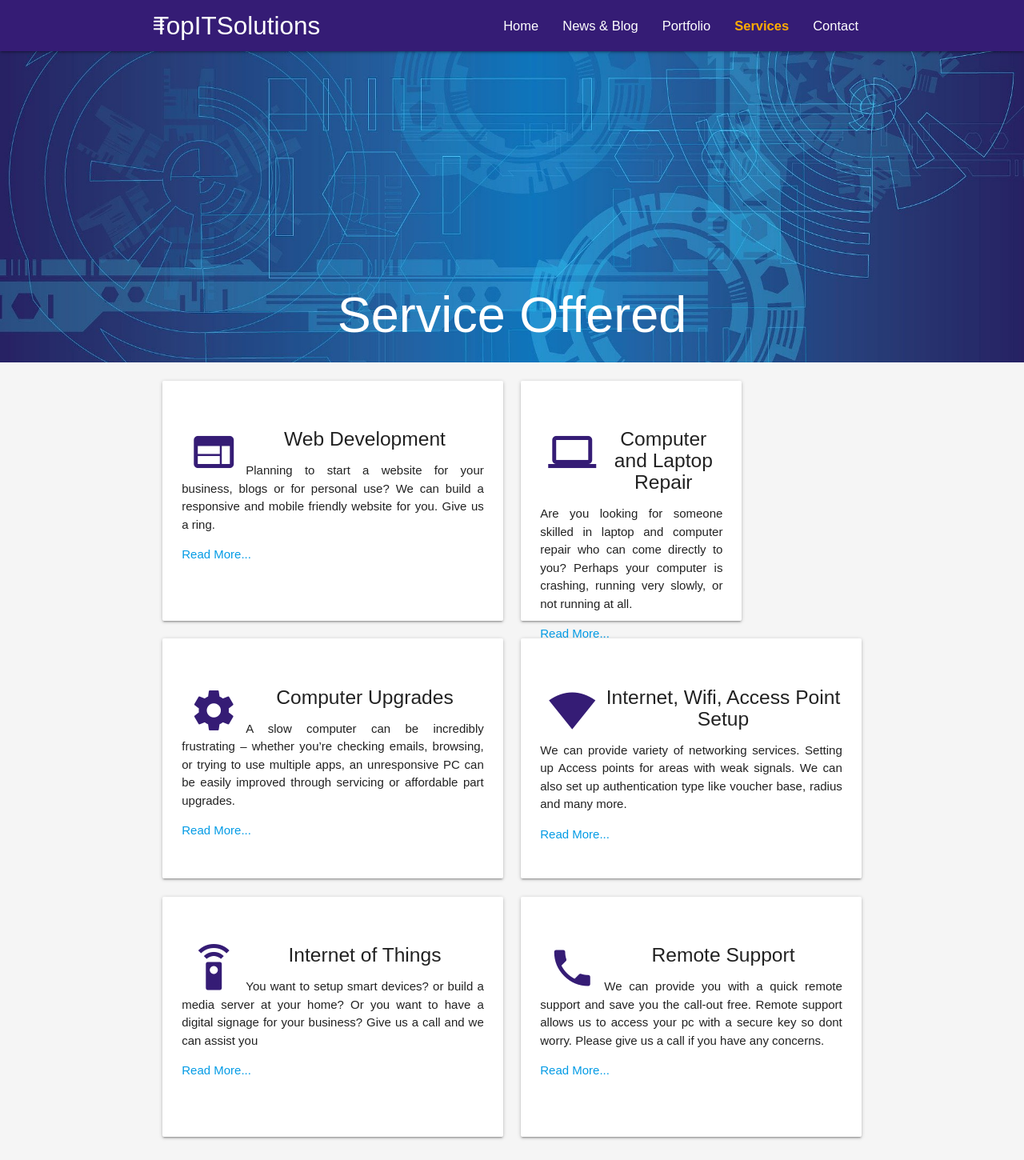
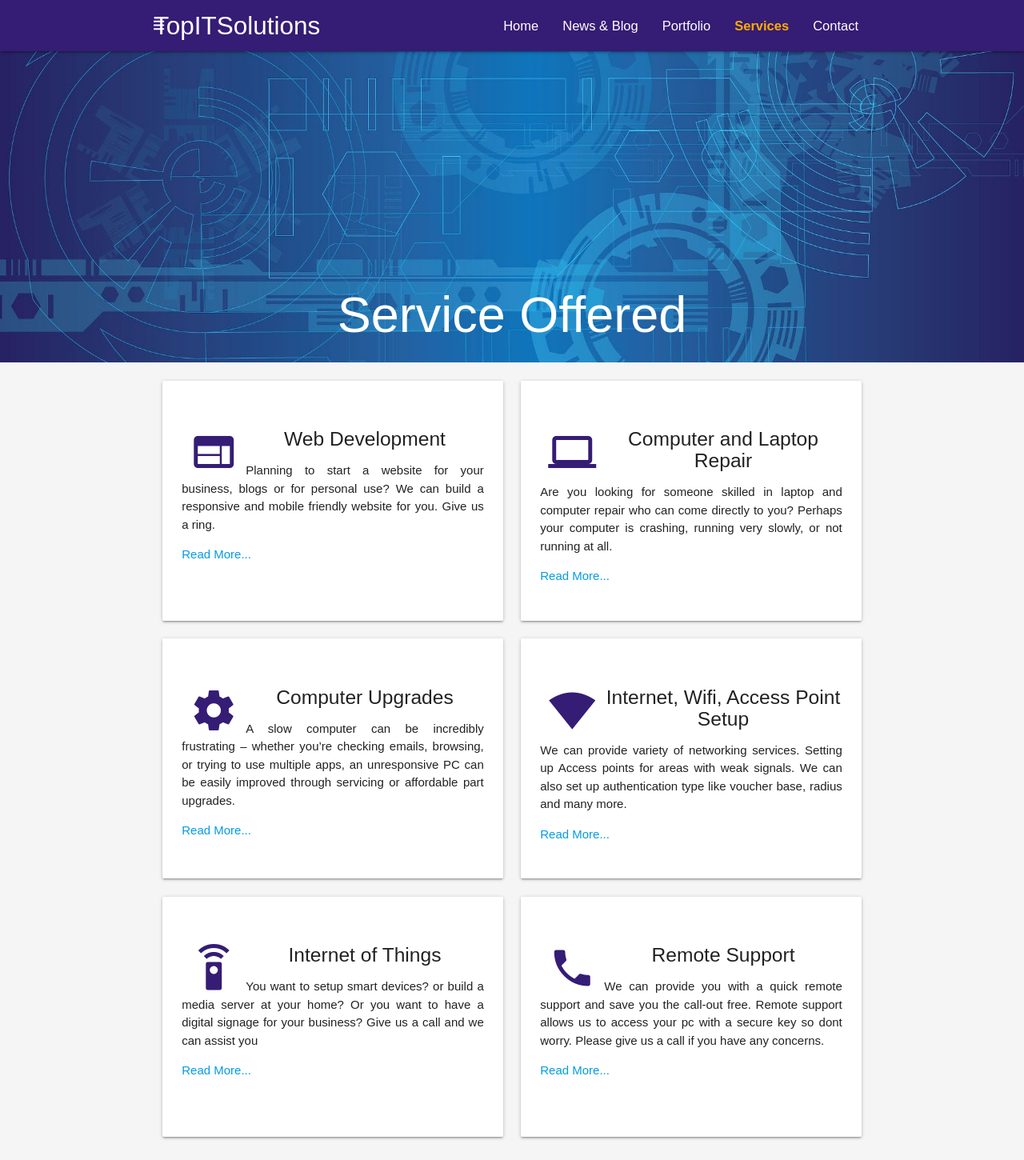
Before and after one commit to christopherece/topitsolutions_project, a Django app: page /services/ in a window 1280 px wide. Shown: the top 1450 px of the page at 80% size. Run offline with Django 3.2, Linux system fonts and the light colour scheme; some libraries are stand-ins or nearby versions.

Commit message:
Change layout6

```diff
--- a/templates/blogs/blogs.html
+++ b/templates/blogs/blogs.html
@@ -27,7 +27,7 @@
     <div class="row">
       {% if blogs %}
         {% for blog in blogs %}
-          <div class="box col s12 m3">
+          <div class="box col s12 m4">
             <div class="card small">
               <div class="card-image waves-effect waves-block waves-light">
                   <img src="{{blog.photo.url }}" alt="" style="min-height: 220px; max-height: 220px;">
--- a/templates/services/services.html
+++ b/templates/services/services.html
@@ -39,7 +39,7 @@
         </div>
 
 
-        <div class="col s12 m6 l4">
+        <div class="col s12 m6">
           <div class="card-panel" style="height: 300px;">
             <h2 class="center"><i class="medium material-icons icon-color-services" style="float: left;margin: 0 10px;">computer</i></h2>
             <h5 class="center">Computer and Laptop Repair</h5>
```
